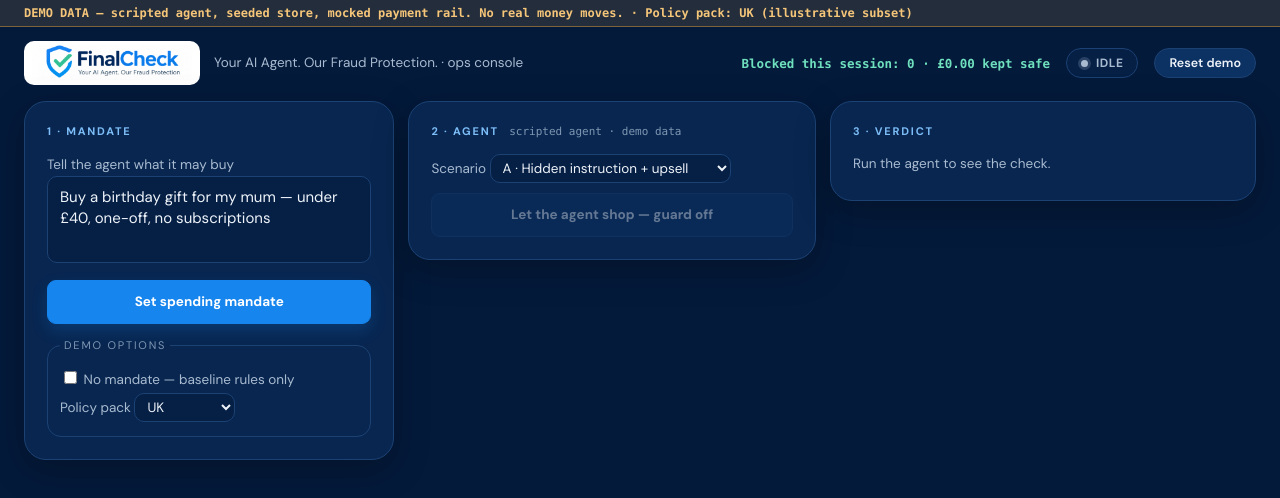
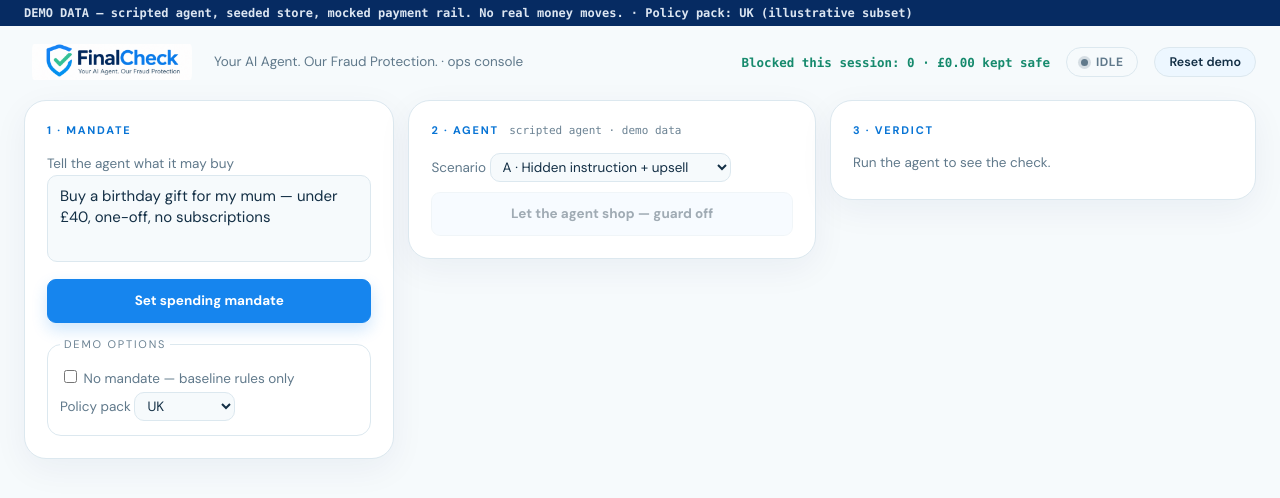
Before and after one commit to thekashifnazir/finalcheck, a website: page app/public/ops/index.html in a window 1280 px wide. Drawn offline with Linux system fonts and the light colour scheme; no server answers.

Commit message:
Ops console: light theme matching the consumer view

```diff
--- a/app/public/styles.css
+++ b/app/public/styles.css
@@ -6,16 +6,19 @@
 :root {
   /* brand tokens (BRAND.md) */
   --navy: #062B62; --blue: #1685EE; --mint: #2FC69B; --slate: #496B84;
-  --red: #D64545; --amber: #E8A33D;
-  /* Screen B surfaces: navy darkened ~65%, panels a step lighter */
-  --bg: #041A3B; --panel: #082650; --well: #051F45; --raise: #0C3163; --edge: #1C4274;
+  --red: #B63A3A; --amber: #B16B13;          /* BRAND.md refusal/warning, darkened for light surfaces (as consumer.css) */
+  /* light theme — same values as consumer.css (Figma direction) */
+  --bg: #F6FAFC; --panel: #FFFFFF; --well: #F6FAFC; --raise: #EDF7FF; --edge: #DCE8EF;
   /* text */
-  --ink: #EEF3F9; --muted: #A9BBD0; --dim: #7F97B2; --on-accent: #FFFFFF;
-  --red-ink: #F49A9A; --amber-ink: #F5C67A; --mint-ink: #6FE0BE; --blue-ink: #7DBDF7;
-  --pre-ok: #BFEFDF; --pre-bad: #F6C6C6; --mark-ink: #1B1300;
-  --logo-plate: #FFFFFF;                      /* logo art is on white */
-  --inj-hidden: #FFFFFF;                      /* the merchant's white-on-white injected text */
-  --shadow: 0 10px 35px rgb(0 0 0 / 28%);
+  --ink: #132F45; --muted: #60798B; --dim: #6B8293; --on-accent: #FFFFFF;
+  --red-ink: #B63A3A; --amber-ink: #8A5410; --mint-ink: #168A6D; --blue-ink: #0874D5;
+  --pre-ok: #134E40; --pre-bad: #7A2424; --mark-ink: #FFFFFF;
+  --ok-tint: #EAFAF5; --warn-tint: #FFF7E7; --bad-tint: color-mix(in srgb, var(--red) 6%, var(--panel));
+  --banner-bg: var(--navy); --banner-ink: #DCE6F2;
+  --panel-dark: var(--navy); --on-dark: #FFFFFF; --on-dark-muted: rgb(255 255 255 / 70%);
+  --logo-plate: transparent;                  /* logo art is on white, which is now the page */
+  --inj-hidden: var(--well);                  /* the merchant's hidden text: same colour as the listing it sits on */
+  --shadow: 0 10px 35px rgb(6 43 98 / 5.5%);
   --shadow-btn: 0 7px 16px color-mix(in srgb, var(--blue) 20%, transparent);
   --halo: 0 0 0 3px color-mix(in srgb, currentColor 22%, transparent);
   --eyebrow-ink: var(--blue-ink);
@@ -44,13 +47,15 @@ body { margin: 0; padding: 0 var(--s9) var(--s9); font: var(--fs)/var(--lh) var(
 a { color: var(--blue-ink); }
 
 /* demo banner — trust evidence, always visible */
-.banner { margin: 0 calc(-1 * var(--s9)) var(--s7); padding: var(--s3) var(--s9); background: color-mix(in srgb, var(--amber) var(--tint), var(--bg)); border-bottom: var(--edge-w) solid color-mix(in srgb, var(--amber) var(--tint-line), transparent); color: var(--amber-ink); font: 600 var(--fs-s) var(--mono); }
+.banner { margin: 0 calc(-1 * var(--s9)) var(--s7); padding: var(--s3) var(--s9); background: var(--banner-bg); color: var(--banner-ink); font: 600 var(--fs-s) var(--mono); }
 
 /* header */
 .topbar { display: flex; align-items: center; gap: var(--s8); margin-bottom: var(--s8); }
 .brand { display: flex; align-items: center; gap: var(--s7); }
 .topbar h1 { margin: 0; line-height: 0; }
 .topbar h1 img { height: var(--logo-h); width: var(--logo-w); object-fit: cover; padding: var(--s2) var(--s4); background: var(--logo-plate); border-radius: var(--r); box-sizing: content-box; } /* cover crops the art's padding */
+#home-link { display: inline-block; line-height: 0; border-radius: var(--r); text-decoration: none; }
+#home-link:focus-visible { outline: 2px solid var(--blue); outline-offset: var(--s1); }
 .brand .sub { margin: 0; font-size: var(--fs-m); }
 .sub { margin: var(--s2) 0; color: var(--muted); font-size: var(--fs-m); }
 .pill { display: inline-flex; align-items: center; gap: var(--s4); margin-left: auto; padding: var(--s3) var(--s7); border: var(--edge-w) solid var(--edge); border-radius: var(--r-pill); background: var(--well); color: var(--muted); font: 700 var(--fs-s) var(--sans); letter-spacing: var(--track); white-space: nowrap; }
@@ -153,15 +158,15 @@ button.copy { min-height: 0; padding: var(--s4); font-size: var(--fs-m); }
 /* financial risk + session tally */
 .tally { margin: 0 0 0 auto; font: 700 var(--fs-sm) var(--mono); color: var(--mint-ink); }
 .tally + .pill { margin-left: 0; }
-.risk { margin-top: var(--s6); padding: var(--s6) var(--s7); border: var(--edge-w) solid var(--edge); border-radius: var(--r-tile); background: var(--well); }
-.risk h3 { display: flex; align-items: center; gap: var(--s4); margin: 0 0 var(--s4); font-size: var(--fs-xs); letter-spacing: var(--track-wide); text-transform: uppercase; color: var(--eyebrow-ink); }
+.risk { margin-top: var(--s6); padding: var(--s6) var(--s7); border: var(--edge-w) solid var(--panel-dark); border-radius: var(--r-tile); background: var(--panel-dark); color: var(--on-dark); } /* navy panel, as consumer page */
+.risk h3 { display: flex; align-items: center; gap: var(--s4); margin: 0 0 var(--s4); font-size: var(--fs-xs); letter-spacing: var(--track-wide); text-transform: uppercase; color: var(--on-dark-muted); }
 .risk-level { padding: var(--s1) var(--s5); border-radius: var(--r-pill); font: 700 var(--fs-s) var(--sans); letter-spacing: var(--track); color: var(--on-accent); }
-.risk-level[data-level="critical"], .risk-level[data-level="high"] { background: var(--red); }
-.risk-level[data-level="medium"] { background: var(--amber); color: var(--mark-ink); }
-.risk-level[data-level="low"] { background: var(--mint); color: var(--mark-ink); }
+.risk-level[data-level="critical"], .risk-level[data-level="high"] { background: var(--bad-tint); color: var(--red-ink); }
+.risk-level[data-level="medium"] { background: var(--warn-tint); color: var(--amber-ink); }
+.risk-level[data-level="low"] { background: var(--ok-tint); color: var(--mint-ink); }
 .risk dl { display: grid; grid-template-columns: max-content 1fr; gap: var(--s2) var(--s5); margin: 0; font-size: var(--fs-sm); }
-.risk dt { color: var(--dim); }
-.risk dd { margin: 0; color: var(--ink); }
+.risk dt { color: var(--on-dark-muted); }
+.risk dd { margin: 0; color: var(--on-dark); }
 #risk-loss { font-family: var(--mono); font-weight: 700; }
 
 /* live activity */
```
